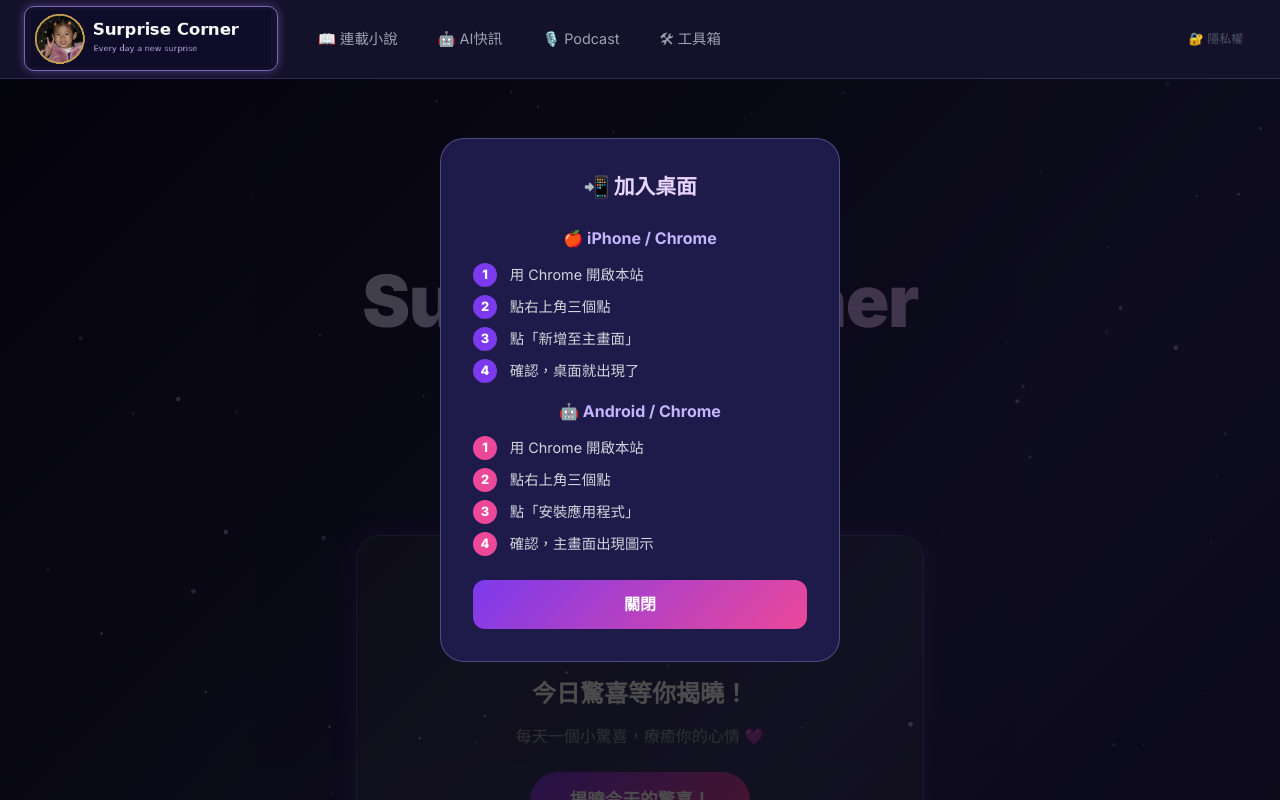
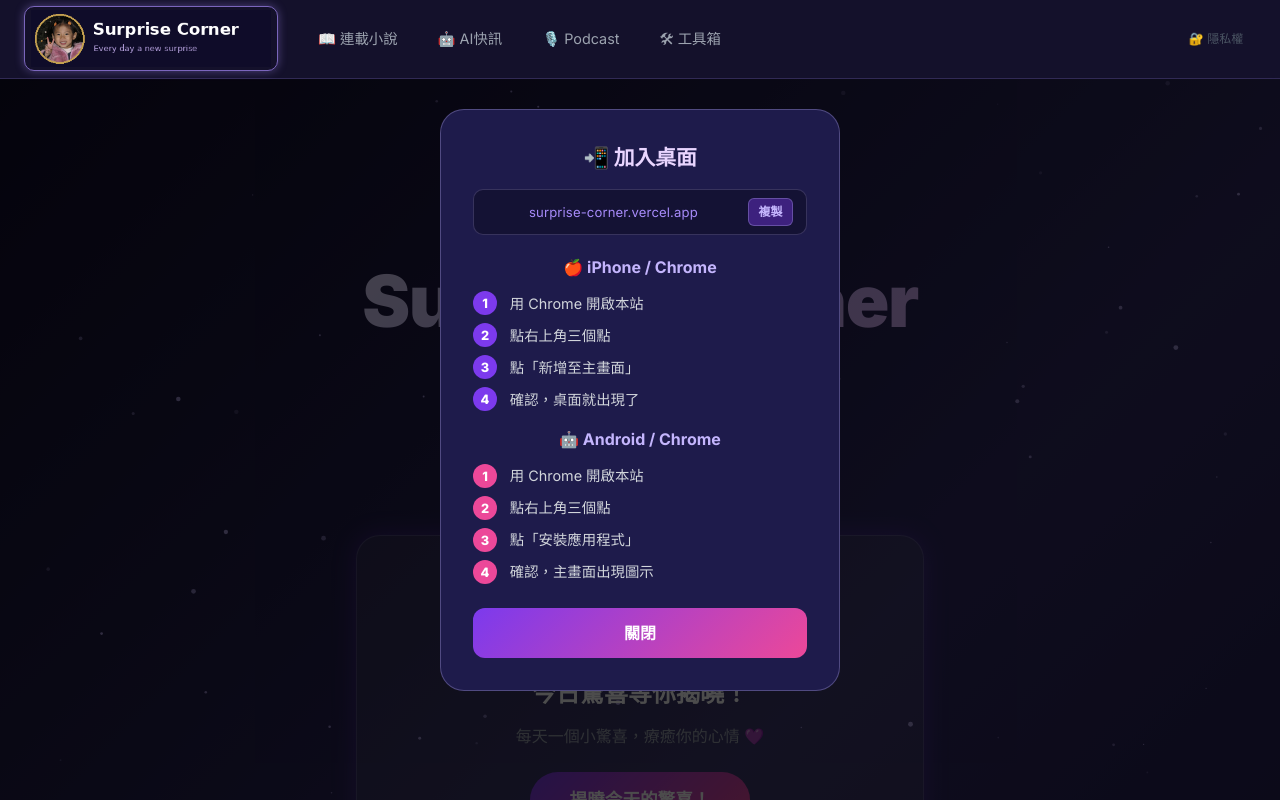
Before and after one commit to lululin221010/surprise-corner, a Next.js app: page / in a window 1280 px wide. Both pictures are taken after a click on the button "📲 加入桌面，隨時追更！". Shown: the top 800 px of the page. Built offline with nearby package versions, Linux system fonts and the light colour scheme; no server answers; the database is empty.

Commit message:
feat: 加入桌面卡片加入網址複製按鈕

```diff
--- a/src/app/page.tsx
+++ b/src/app/page.tsx
@@ -238,9 +238,29 @@ export default function Home() {
                 background: '#1e1b4b', border: '1px solid rgba(196,181,253,0.3)',
                 borderRadius: '24px', padding: '2rem', maxWidth: '400px', width: '100%',
               }}>
-                <h3 style={{ color: '#e9d5ff', fontSize: '1.3rem', fontWeight: 800, marginBottom: '1.5rem', textAlign: 'center' }}>
-                  📲 加入桌面
-                </h3>
+                <h3 style={{ color: '#e9d5ff', fontSize: '1.3rem', fontWeight: 800, marginBottom: '1rem', textAlign: 'center' }}>
+  📲 加入桌面
+</h3>
+<div style={{
+  display: 'flex', alignItems: 'center', gap: '0.5rem',
+  background: 'rgba(0,0,0,0.3)', borderRadius: '10px',
+  padding: '0.5rem 0.8rem', marginBottom: '1.2rem',
+  border: '1px solid rgba(196,181,253,0.2)',
+}}>
+  <span style={{ color: '#a78bfa', fontSize: '0.82rem', flex: 1, userSelect: 'all', letterSpacing: '0.01em' }}>
+    surprise-corner.vercel.app
+  </span>
+  <button
+    onClick={() => navigator.clipboard.writeText('https://surprise-corner.vercel.app')}
+    style={{
+      background: 'rgba(124,58,237,0.4)', border: '1px solid rgba(196,181,253,0.3)',
+      color: '#c4b5fd', borderRadius: '6px', padding: '0.25rem 0.6rem',
+      fontSize: '0.75rem', fontWeight: 700, cursor: 'pointer', whiteSpace: 'nowrap',
+    }}
+  >
+    複製
+  </button>
+</div>
                 <div style={{ marginBottom: '1rem' }}>
                   <p style={{ color: '#c4b5fd', fontWeight: 700, marginBottom: '0.8rem' }}>🍎 iPhone / Chrome</p>
                   {['用 Chrome 開啟本站', '點右上角三個點', '點「新增至主畫面」', '確認，桌面就出現了'].map((s, i) => (
```
Also changed, not shown: 1 other file (tests, documents, lock files or other folders).
